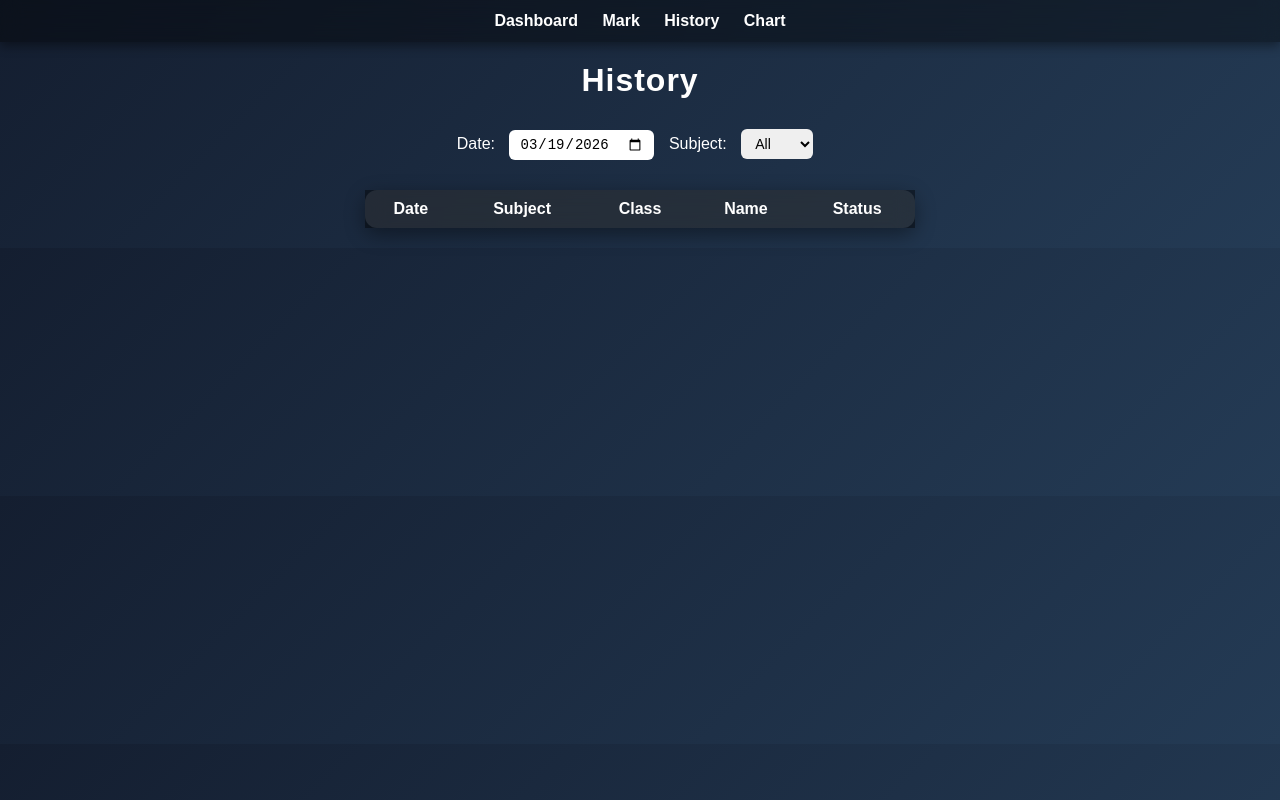
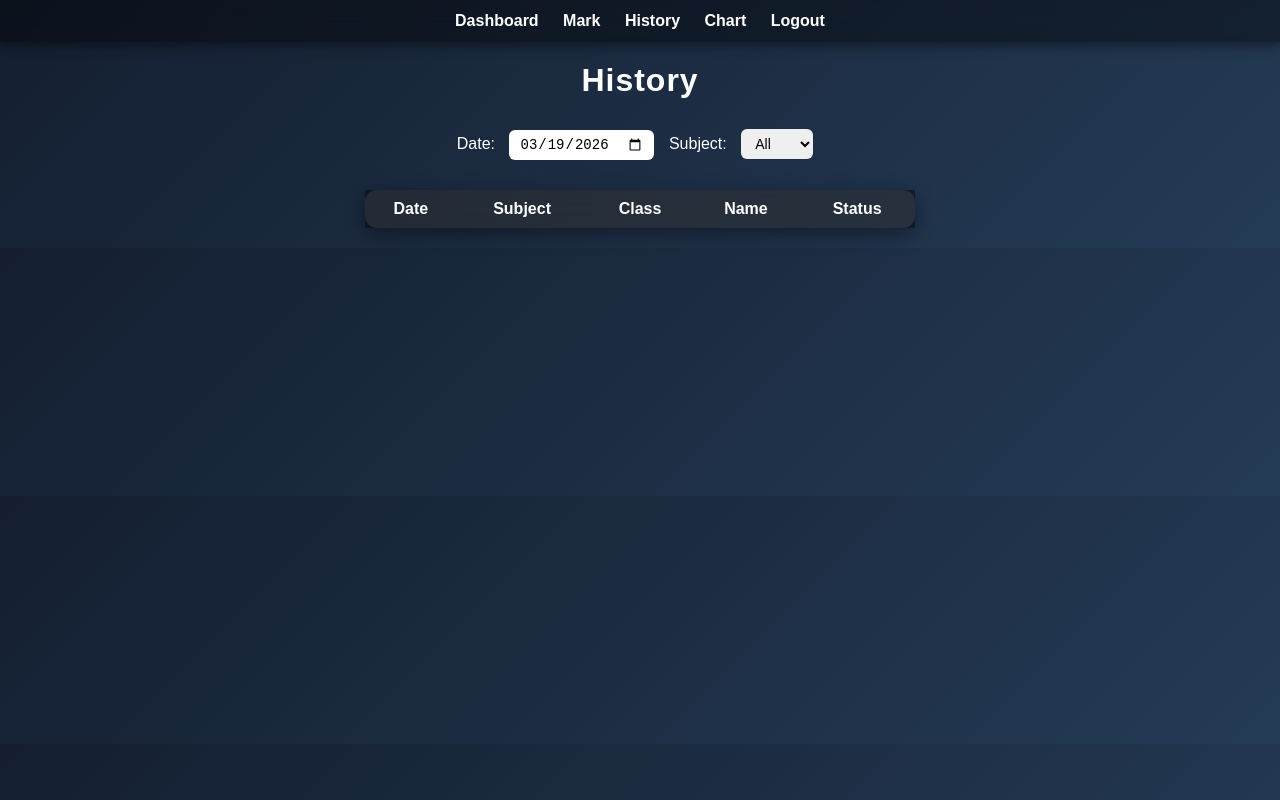
Before and after one commit to Zorolostonce/Final_year_project, a website: page history.html in a window 1280 px wide. Drawn offline with Linux system fonts and the light colour scheme; no server answers; sample sign-in values are in the browser's storage.

Commit message:
Update history.html

```diff
--- a/history.html
+++ b/history.html
@@ -32,6 +32,8 @@ if (!role) {
 <a href="mark.html">Mark</a>
 <a href="history.html">History</a>
 <a href="chart.html">Chart</a>
+
+<a href="#" onclick="logout()">Logout</a>
 
 </div>
 <h1>History</h1>
```
